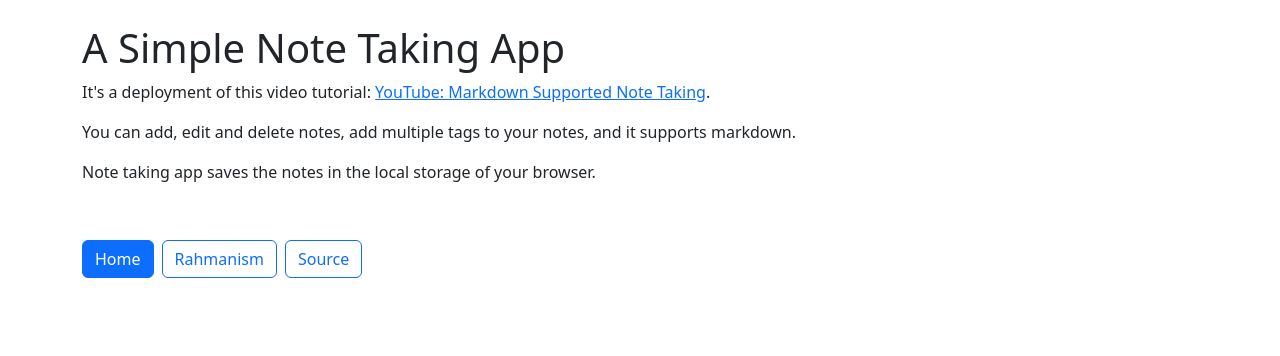
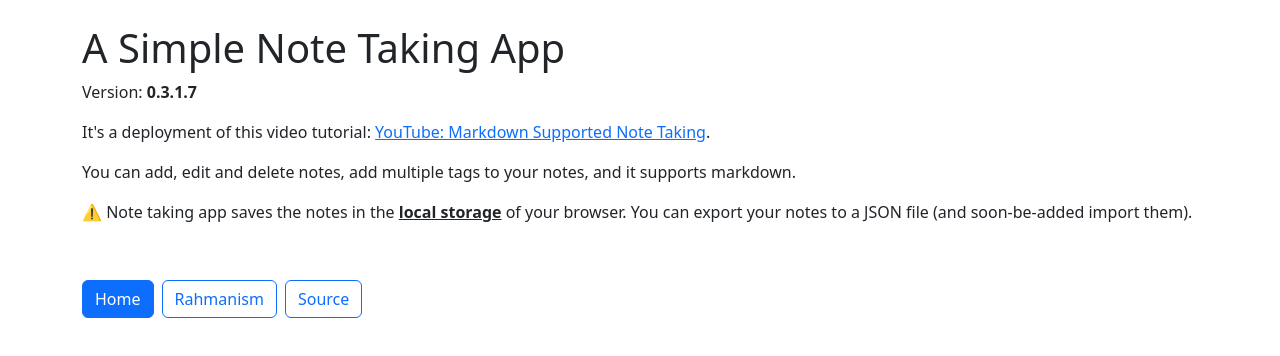
Before and after one commit to Rahmanism/Notes, a React (Create React App) app: page /notes/about in a window 1280 px wide. Shown: the top 356 px of the page. Built offline with nearby package versions, Linux system fonts and the light colour scheme.

Commit message:
Add version to about page and update the about text.

```diff
--- a/package.json
+++ b/package.json
@@ -1,6 +1,6 @@
 {
   "name": "notes",
-  "version": "0.3.1.5",
+  "version": "0.3.1.7",
   "homepage": "/notes",
   "private": true,
   "dependencies": {
--- a/src/screen/About.js
+++ b/src/screen/About.js
@@ -1,13 +1,17 @@
-import { Button, Stack } from "react-bootstrap"
-import { Link } from "react-router-dom"
+import { Button, Stack } from 'react-bootstrap'
+import { Link } from 'react-router-dom'
+import packageJson from '../../package.json'
 
 export function About() {
   return (
     <>
       <h1>A Simple Note Taking App</h1>
+      <div className="mb-3">
+        Version: <b>{packageJson.version}</b>
+      </div>
 
       <p>
-        It's a deployment of this video tutorial:{" "}
+        It's a deployment of this video tutorial:{' '}
         <a href="https://www.youtube.com/watch?v=j898RGRw0b4">
           YouTube: Markdown Supported Note Taking
         </a>
@@ -19,10 +23,17 @@ export function About() {
         it supports markdown.
       </p>
       <p>
-        Note taking app saves the notes in the local storage of your browser.
+        ⚠️ Note taking app saves the notes in the{' '}
+        <b>
+          <u>local storage</u>
+        </b>{' '}
+        of your browser. You can export your notes to a JSON file (and soon-be-added import them).
       </p>
       <p>&nbsp;</p>
-      <Stack gap={2} direction="horizontal">
+      <Stack
+        gap={2}
+        direction="horizontal"
+      >
         <Link to="/">
           <Button variant="primary">Home</Button>
         </Link>
```
Also changed, not shown: public/manifest.json.
